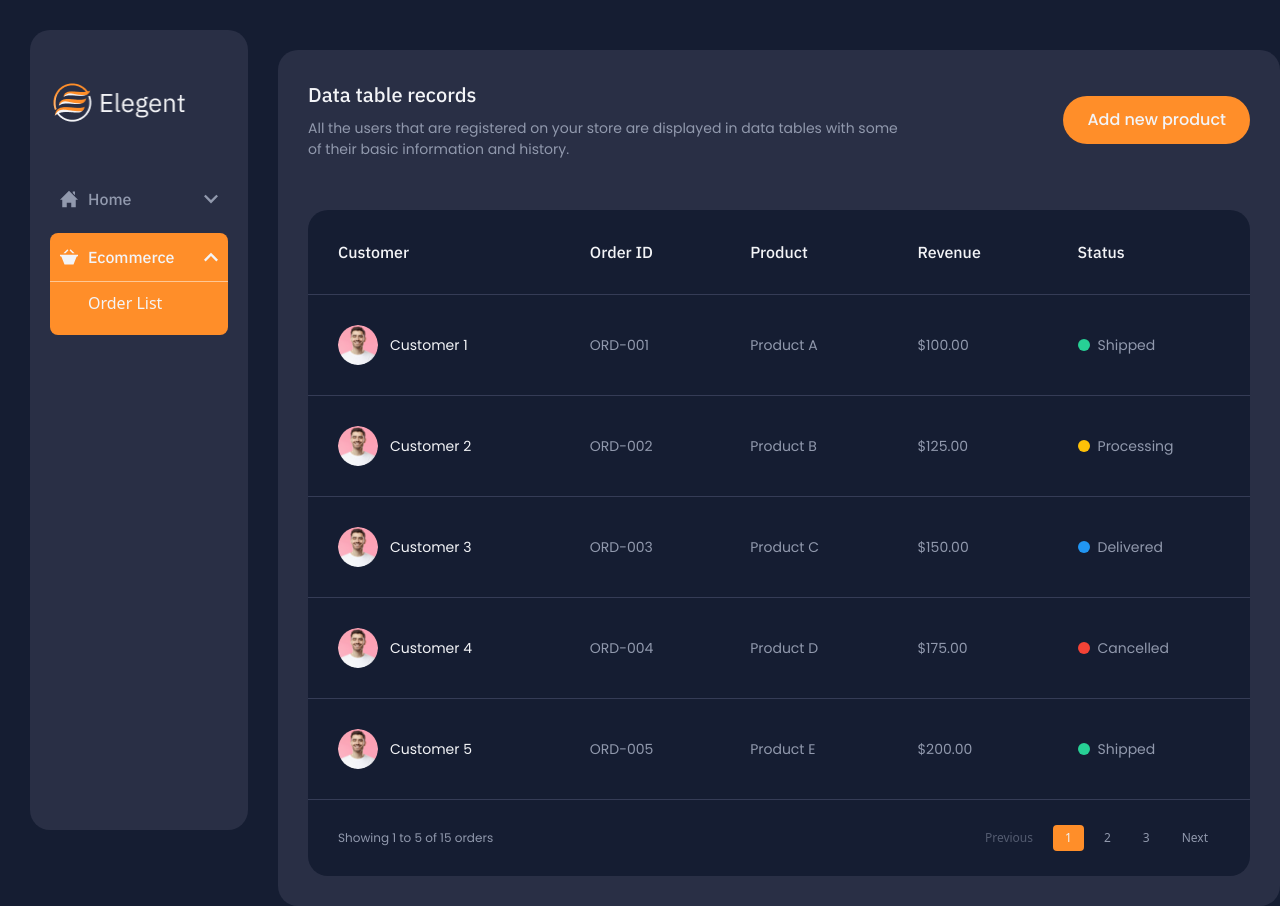
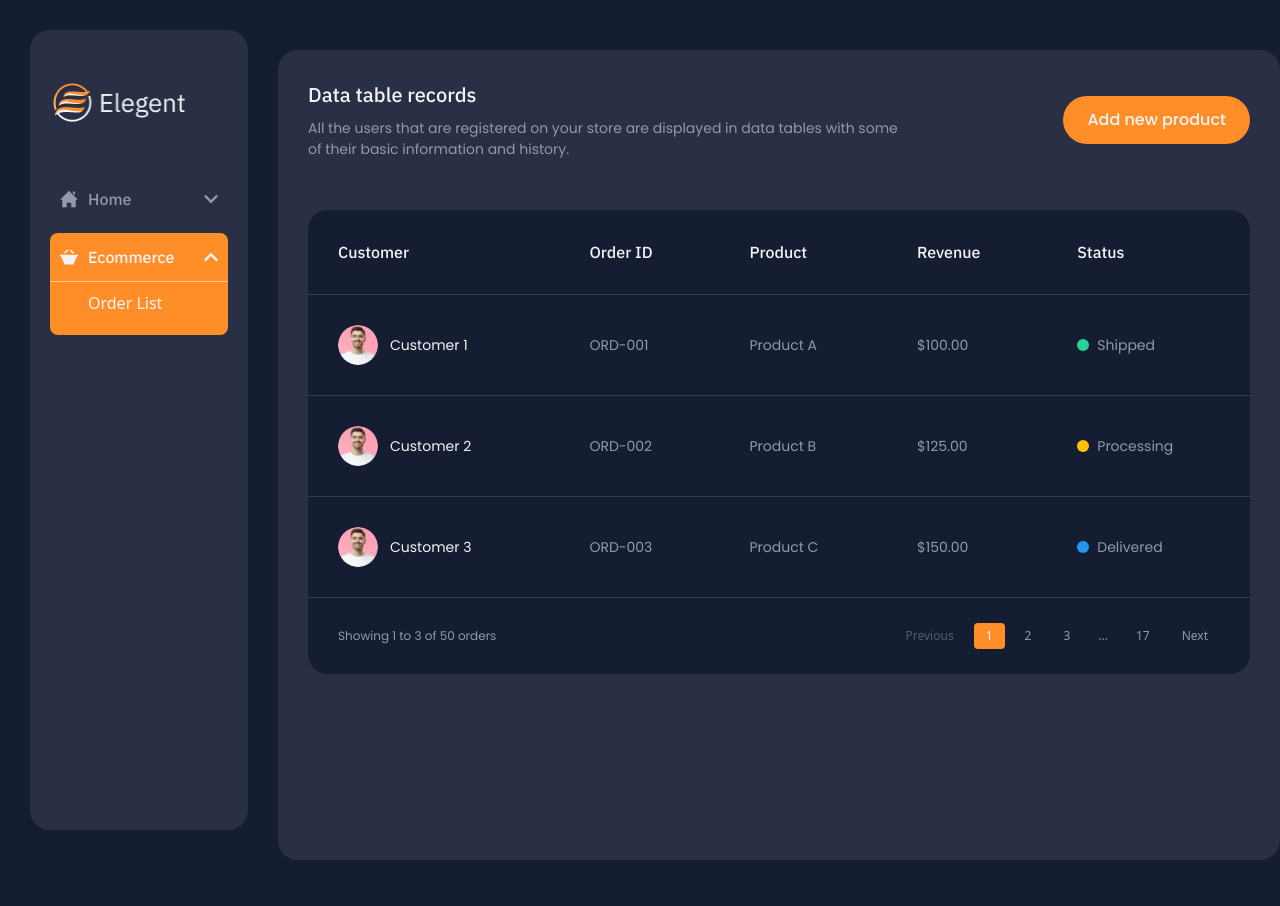
Before and after one commit to MohammadAlamin99/Business-management-app, a Next.js app in the folder client/: page /order in a window 1280 px wide. After the commit the page ends 860 px from the top, so only its background shows below. Built offline with nearby package versions, Linux system fonts and the light colour scheme; no server answers.

Commit message:
get order success

```diff
--- /dev/null
+++ b/client/apiRequest/apiRequest.js
@@ -0,0 +1,16 @@
+import axios from "axios";
+
+export async function orderListRequest(page = 1, limit = 3) {
+  try {
+    let result = await axios.get("http://localhost:5000/api/v1/orders", {
+      params: {
+        page,
+        limit,
+      },
+    });
+    console.log(result)
+    return result.data;
+  } catch (e) {
+    return e;
+  }
+}
--- a/client/package.json
+++ b/client/package.json
@@ -9,6 +9,7 @@
     "lint": "next lint"
   },
   "dependencies": {
+    "axios": "^1.9.0",
     "next": "15.3.2",
     "react": "^19.0.0",
     "react-dom": "^19.0.0",
@@ -18,5 +19,6 @@
   "devDependencies": {
     "@tailwindcss/postcss": "^4",
     "tailwindcss": "^4"
-  }
+  },
+  "proxy": "http://localhost:5000"
 }
--- a/client/src/app/order/page.js
+++ b/client/src/app/order/page.js
@@ -1,12 +1,13 @@
 "use client";
-import { useState } from "react";
+import { useEffect, useState } from "react";
 import Sidebar from "../../../components/Sidebar";
 import Image from "next/image";
 import userAvatar from "../../../assets/image/userAvatar.png";
 import ReactPaginate from "react-paginate";
+import { orderListRequest } from "../../../apiRequest/apiRequest";
 
-// Mock data - replace with your actual data fetching
-const mockOrders = Array.from({ length: 15 }, (_, i) => ({
+// Mock data
+const mockOrders = Array.from({ length: 50 }, (_, i) => ({
   id: i + 1,
   customer: `Customer ${i + 1}`,
   orderId: `ORD-${String(i + 1).padStart(3, '0')}`,
@@ -16,7 +17,7 @@ const mockOrders = Array.from({ length: 15 }, (_, i) => ({
   avatar: userAvatar
 }));
 
-const ORDERS_PER_PAGE = 5;
+const ORDERS_PER_PAGE = 3;
 
 export default function OrdersPage() {
   const [currentPage, setCurrentPage] = useState(0);
@@ -38,6 +39,13 @@ export default function OrdersPage() {
       default: return `${base} bg-[#9199AD]`;
     }
   };
+
+  useEffect(()=>{
+    (async()=>{
+      let data = await orderListRequest(currentPage, ORDERS_PER_PAGE);
+      console.log(data);
+    })()
+  })
 
   return (
     <div className="flex">
```
Also changed, not shown: 1 other file (tests, documents, lock files or other folders).
